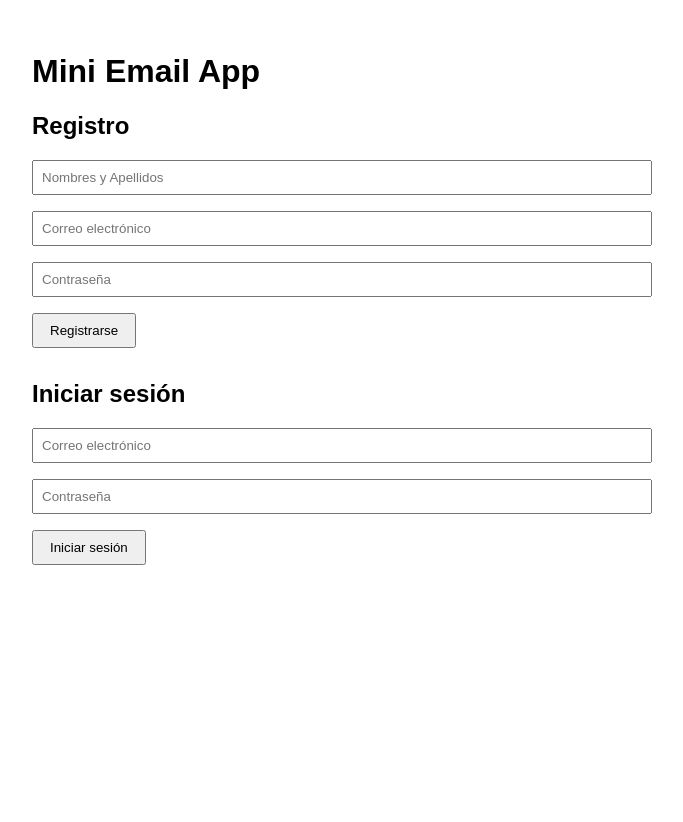
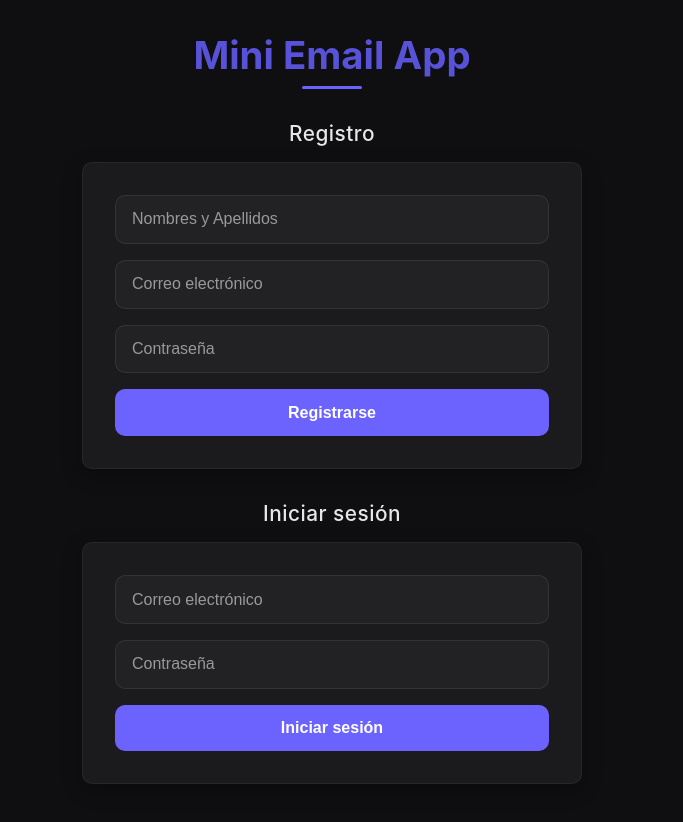
Before and after one commit to stente3/MINI_EMAIL, a website built with Vite: page Front/index.html in a window 1280 px wide. Shown: the whole page, without its empty margins (308-991 px from the left). Before the commit the page ends 800 px from the top, so only its background shows below. Built offline with nearby package versions, Linux system fonts and the light colour scheme.

Commit message:
style: redesign login and inbox pages

```diff
--- /dev/null
+++ b/Front/css/inbox.css
@@ -0,0 +1,73 @@
+:root {
+  --bg-color: #1c1c1f;
+  --surface-color: #2a2a2e;
+  --text-color: #f1f1f1;
+  --muted-text: #b5b5b5;
+  --primary-color: #4b6cb7;
+  --primary-hover: #3a57a0;
+  --border-radius: 8px;
+  --transition: all 0.3s ease;
+  --shadow: 0 4px 16px rgba(0, 0, 0, 0.3);
+  --font: 'Inter', sans-serif;
+}
+
+* {
+  box-sizing: border-box;
+  margin: 0;
+  padding: 0;
+}
+
+body {
+  font-family: var(--font);
+  background-color: var(--bg-color);
+  color: var(--text-color);
+  display: flex;
+  flex-direction: column;
+  align-items: center;
+  padding: 3rem 1rem;
+  min-height: 100vh;
+}
+
+/* Contenedor encabezado */
+h1 {
+  display: flex;
+  align-items: center;
+  font-size: 2rem;
+  font-weight: 600;
+  margin-bottom: 1rem;
+  gap: 0.5rem;
+  color: var(--text-color);
+}
+
+
+
+/* Bienvenida con estilo sobrio */
+#welcomeMessage {
+  font-size: 1.1rem;
+  color: var(--muted-text);
+  margin-bottom: 2rem;
+  text-align: center;
+}
+
+/* Botón de cerrar sesión */
+#logoutBtn {
+  background-color: var(--primary-color);
+  color: #fff;
+  border: none;
+  padding: 0.75rem 1.5rem;
+  font-size: 0.95rem;
+  font-weight: 500;
+  border-radius: var(--border-radius);
+  box-shadow: var(--shadow);
+  cursor: pointer;
+  transition: var(--transition);
+}
+
+#logoutBtn:hover {
+  background-color: var(--primary-hover);
+  transform: translateY(-1px);
+}
+
+#logoutBtn:active {
+  transform: translateY(0);
+}
--- a/Front/css/style.css
+++ b/Front/css/style.css
@@ -1,30 +1,171 @@
-body {
-  font-family: sans-serif;
-  max-width: 600px;
-  margin: auto;
-  padding: 2rem;
+:root {
+  --bg-color: #0f0f11;
+  --surface-color: #1b1b1e;
+  --primary-color: #ffffff;
+  --accent-color: #6c63ff;
+  --accent-hover: #5752d8;
+  --text-muted: #999;
+  --error-color: #ff6b6b;
+  --success-color: #4dd0e1;
+  --border-radius: 10px;
+  --transition: all 0.3s ease;
+  --shadow: 0 6px 20px rgba(0, 0, 0, 0.3);
 }
 
-form {
-  margin-bottom: 2rem;
+/* Reset */
+* {
+  box-sizing: border-box;
+  margin: 0;
+  padding: 0;
 }
 
-input {
-  display: block;
-  width: 100%;
-  margin-bottom: 1rem;
-  padding: 0.5rem;
+/* Fondo general */
+body {
+  font-family: 'Inter', sans-serif;
+  background: var(--bg-color);
+  color: var(--primary-color);
+  display: flex;
+  flex-direction: column;
+  align-items: center;
+  padding: 2rem 1rem;
+  min-height: 100vh;
 }
 
-button {
-  padding: 0.5rem 1rem;
-  cursor: pointer;
+/* Contenedor igual para ambos formularios */
+form {
+  background: var(--surface-color);
+  width: 100%;
+  max-width: 500px;
+  padding: 2rem;
+  border-radius: var(--border-radius);
+  box-shadow: var(--shadow);
+  margin-bottom: 2rem;
+  animation: fadeIn 0.5s ease;
+  border: 1px solid rgba(255, 255, 255, 0.05);
 }
 
-.message {
-  color: green;
+/* Título principal */
+h1 {
+  font-size: 2.4rem;
+  text-align: center;
+  margin-bottom: 2rem;
+  font-weight: 700;
+  background:#5752d8;
+  background-clip: text;
+  -webkit-background-clip: text;
+  -webkit-text-fill-color: transparent;
+  position: relative;
 }
 
-.error {
-  color: red;
+h1::after {
+  content: '';
+  display: block;
+  width: 60px;
+  height: 3px;
+  background: var(--accent-color);
+  margin: 0.5rem auto 0;
+  border-radius: 2px;
 }
+
+/* Título secundario */
+h2 {
+  text-align: center;
+  font-size: 1.3rem;
+  font-weight: 500;
+  margin-bottom: 1rem;
+  color: var(--primary-color);
+  letter-spacing: 0.5px;
+  opacity: 0.9;
+}
+
+/* Inputs */
+input {
+  width: 100%;
+  padding: 0.9rem 1rem;
+  margin-bottom: 1rem;
+  border: 1px solid rgba(255, 255, 255, 0.08);
+  border-radius: var(--border-radius);
+  background-color: rgba(255, 255, 255, 0.03);
+  color: var(--primary-color);
+  font-size: 1rem;
+  transition: var(--transition);
+}
+
+input::placeholder {
+  color: var(--text-muted);
+}
+
+input:focus {
+  border-color: var(--accent-color);
+  outline: none;
+  box-shadow: 0 0 0 2px rgba(108, 99, 255, 0.2);
+}
+
+/* Botón */
+button {
+  width: 100%;
+  padding: 0.9rem;
+  font-size: 1rem;
+  font-weight: 600;
+  background-color: var(--accent-color);
+  color: #fff;
+  border: none;
+  border-radius: var(--border-radius);
+  cursor: pointer;
+  transition: var(--transition);
+}
+
+button:hover {
+  background-color: var(--accent-hover);
+}
+
+button:active {
+  transform: scale(0.98);
+}
+
+/* Mensajes */
+.message {
+  text-align: center;
+  font-weight: 500;
+  font-size: 0.95rem;
+  margin-top: 1rem;
+  padding: 1rem;
+  border-radius: var(--border-radius);
+}
+
+.message.success {
+  background-color: rgba(77, 208, 225, 0.1);
+  color: var(--success-color);
+  border: 1px solid var(--success-color);
+}
+
+.message.error {
+  background-color: rgba(255, 107, 107, 0.1);
+  color: var(--error-color);
+  border: 1px solid var(--error-color);
+}
+
+/* Animaciones */
+@keyframes fadeIn {
+  from { opacity: 0; transform: translateY(15px); }
+  to { opacity: 1; transform: translateY(0); }
+}
+
+/* Responsive */
+@media (max-width: 600px) {
+  form {
+    padding: 1.5rem;
+  }
+
+  h1 {
+    font-size: 2rem;
+  }
+
+  h2 {
+    font-size: 1.15rem;
+  }
+
+  input, button {
+    font-size: 0.95rem;
+  }
+}
```
Also changed, not shown: Back/data/users.json (+17 -1 lines), Front/pages/inbox.html (+1 -1 lines).
